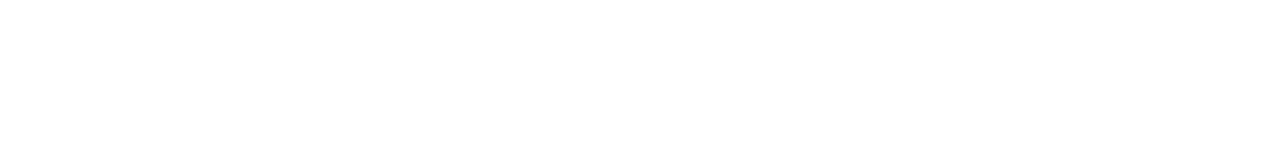
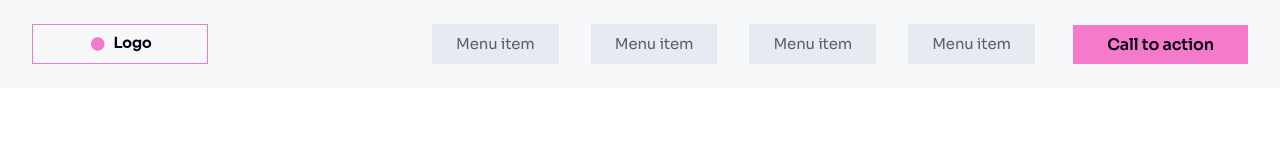
Before and after one commit to dev-bryan-rodrigues/portfolio, a plain HTML site: page index.html in a window 1280 px wide. Drawn offline with Linux system fonts and the light colour scheme.

Commit message:
header add

```diff
--- a/CSS/grid.css
+++ b/CSS/grid.css
@@ -1,4 +1,5 @@
 .container{
+    margin: 0 auto;
     width: 100%;
     max-width: 1246px;
     padding: 0px 15px;
--- a/CSS/pattern.css
+++ b/CSS/pattern.css
@@ -17,6 +17,19 @@
     letter-spacing: -0.01em;
     color: var(--gray-colors-400);
     padding: 1.2rem 2.4rem;
+    display: inline-block;
+}
+
+.menu-mobile{
+    background-color: var(--gray-colors-50);
+    font-family: 'Sora';
+    font-weight: 400;
+    font-size: 1.5rem;
+    line-height: 105%;
+    letter-spacing: -0.01em;
+    color: var(--gray-colors-400);
+    padding: 1.2rem 2.4rem;
+    display: inline-block;
 }
 
 h1{
--- a/CSS/reset.css
+++ b/CSS/reset.css
@@ -5,6 +5,7 @@
     font-size: 1.6rem;
     font-family: 'Inter', sans-serif;
     text-decoration: none;
+    list-style: none;
 }
 
 
--- a/CSS/style.css
+++ b/CSS/style.css
@@ -0,0 +1,41 @@
+/* Footer Style */
+
+header{
+    background-color: var(--gray-colors-800);
+    height: 8.8rem;
+    padding: 2.4rem 0px;
+}
+
+header .container{
+    display: flex;
+    justify-content: space-between;
+}
+
+header .container nav{
+    display: flex;
+    align-items: center;
+    width: 100%;
+    max-width: 81.6rem;
+    justify-content: space-between;
+}
+
+header .container nav ul{
+    display: flex;
+}
+
+header .container nav ul li{
+    margin-right: 3.2rem;
+}
+
+header .container nav ul li:last-child{
+    margin-right: 0px;
+}
+
+header .container nav .btn-primary{
+    margin-left: 3.8rem;
+    padding: 0.9rem 3.4rem;
+}
+
+header .container .menu-mobile{
+    display: none;
+}
--- a/index.html
+++ b/index.html
@@ -3,6 +3,10 @@
 <head>
     <meta charset="UTF-8">
     <meta http-equiv="X-UA-Compatible" content="IE=edge">
+    <link rel="preconnect" href="https://fonts.googleapis.com">
+    <link rel="preconnect" href="https://fonts.gstatic.com" crossorigin>
+    <link href="https://fonts.googleapis.com/css2?family=Inter:wght@400;700&family=Sora:wght@400;600&display=swap" rel="stylesheet">
+    <title>Wireframe Project</title>
     <meta name="viewport" content="width=device-width, initial-scale=1.0">
     <link rel="stylesheet" href="./CSS/variables.css">
     <link rel="stylesheet" href="./CSS/pattern.css">
@@ -10,16 +14,32 @@
     <link rel="stylesheet" href="./CSS/reset.css">
     <link rel="stylesheet" href="./CSS/style.css">
     <link rel="stylesheet" href="./CSS/responsive.css">
-    <link rel="preconnect" href="https://fonts.googleapis.com">
-    <link rel="preconnect" href="https://fonts.gstatic.com" crossorigin>
-    <link href="https://fonts.googleapis.com/css2?family=Inter:wght@400;700&family=Sora:wght@400;600&display=swap" rel="stylesheet">
-    <title>Wireframe Project</title>
 </head>
 <body>
 
     <header>
         <div class="container">
-            <img src="" alt="">
+            <div class="logo">
+                <img src="./img/logo.svg" alt="wireframe logo">
+            </div>
+            <nav>
+                <ul>
+                    <li>
+                        <a href="" class="menu-item">Menu item</a>
+                    </li>
+                    <li>
+                        <a href="" class="menu-item">Menu item</a>
+                    </li>
+                    <li>
+                        <a href="" class="menu-item">Menu item</a>
+                    </li>
+                    <li>
+                        <a href="" class="menu-item">Menu item</a>
+                    </li>
+                </ul>
+                <button class="btn-primary">Call to action</button>
+            </nav>
+            <a href="" class="menu-mobile">Menu mobile</a>
         </div>
     </header>
 
```
